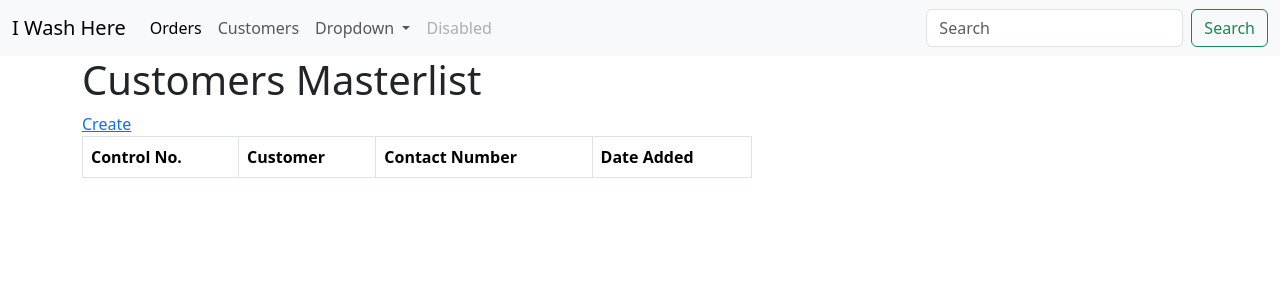
After one commit to jaceroldan/iwashhere, a Django app: page /inventory/customers/ in a window 1280 px wide. The commit adds this page. Shown: the top 300 px of the page. Run offline with Django 4.2, Linux system fonts and the light colour scheme; data that the repository does not hold is empty.

Commit message:
[#1] Add customers list

```diff
--- /dev/null
+++ b/inventory/templates/inventory/customers_list.html
@@ -0,0 +1,27 @@
+{% extends "../pages/base.html" %}
+{% block content %}
+    <div class="container container-fluid">
+        <h1>Customers Masterlist</h1>
+        <a href="{% url 'inventory:new' %}" target="_blank">Create</a>
+        <table class="table table-bordered">
+            <thead>
+                <tr>
+                    <th>Control No.</th>
+                    <th>Customer</th>
+                    <th>Contact Number</th>
+                    <th>Date Added</th>
+                </tr>
+            </thead>
+            <tbody>
+                {% for customer in customers %}
+                <tr>
+                    <td>{{ customer.pk }}</td>
+                    <td>{{ customer.first_name }}</td>
+                    <td>{{ custumer.contact_number }}</td>
+                    <td>{{ order.date_created }}</td>
+                </tr>
+                {% endfor %}
+            </tbody>
+        </table>
+    </div>
+{% endblock %}
--- a/inventory/templates/pages/base.html
+++ b/inventory/templates/pages/base.html
@@ -45,7 +45,7 @@
                         <a class="nav-link active" aria-current="page" href="{% url 'inventory:list-orders' %}">Orders</a>
                     </li>
                     <li class="nav-item">
-                        <a class="nav-link" href="#">Link</a>
+                        <a class="nav-link" href="{% url 'inventory:list-customers' %}">Customers</a>
                     </li>
                     <li class="nav-item dropdown">
                         <a class="nav-link dropdown-toggle" href="#" role="button" data-bs-toggle="dropdown" aria-expanded="false">
--- a/inventory/urls.py
+++ b/inventory/urls.py
@@ -8,4 +8,5 @@ urlpatterns = [
     path('order/create/', views.create_receipt, name='create'),
     path('order/view/<int:order_id>', views.show_order, name='view'),
     path('orders/', views.list_orders, name='list-orders'),
+    path('customers/', views.list_customers, name='list-customers'),
 ]
--- a/inventory/views.py
+++ b/inventory/views.py
@@ -61,3 +61,11 @@ def list_orders(request):
         'orders': orders
     }
     return render(request, 'inventory/orders_list.html', context)
+
+
+def list_customers(request):
+    customers = Customer.objects.all()
+    context = {
+        'customers': customers
+    }
+    return render(request, 'inventory/customers_list.html', context)
```
